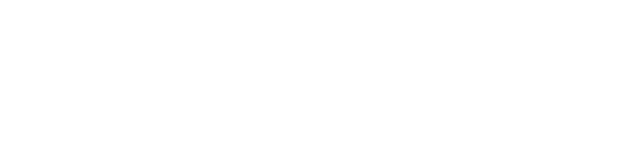
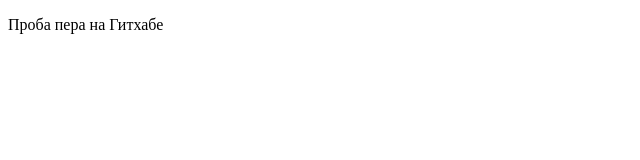
Before and after one commit to dikras/frautruda, a plain HTML site: page index.html in a window 1280 px wide. Shown: the whole page, without its empty margins (0-640 px from the left). Drawn offline with Linux system fonts and the light colour scheme.

Commit message:
Update index.html

```diff
--- a/index.html
+++ b/index.html
@@ -7,6 +7,6 @@
   <title>Красивые вещи ручной работы</title>
 </head>
 <body>
-
+  <p>Проба пера на Гитхабе</p>
 </body>
 </html>
```
